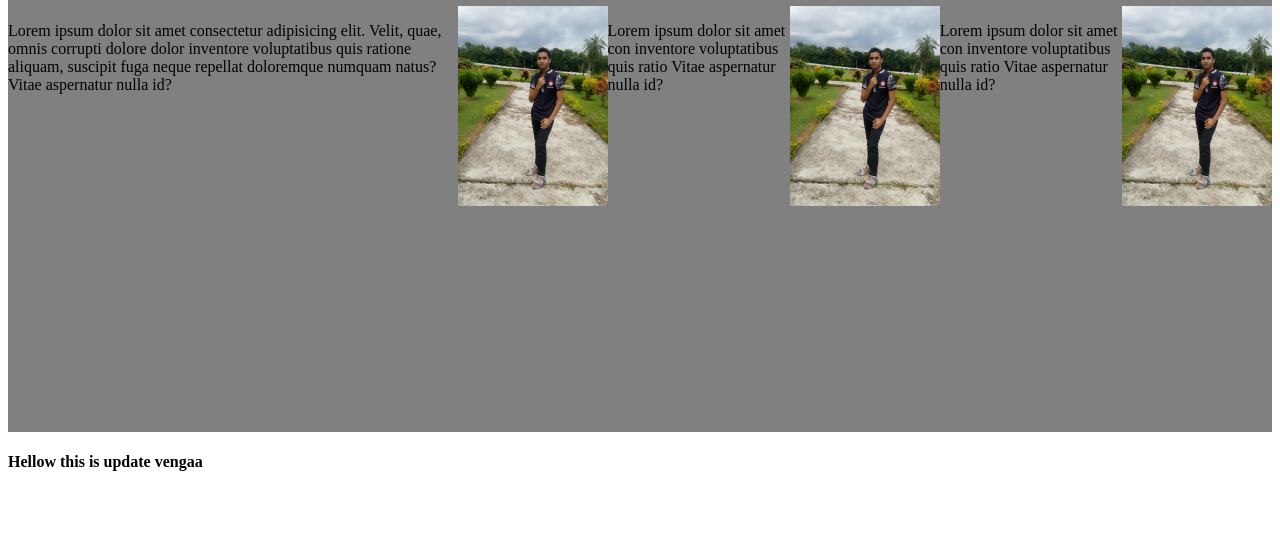
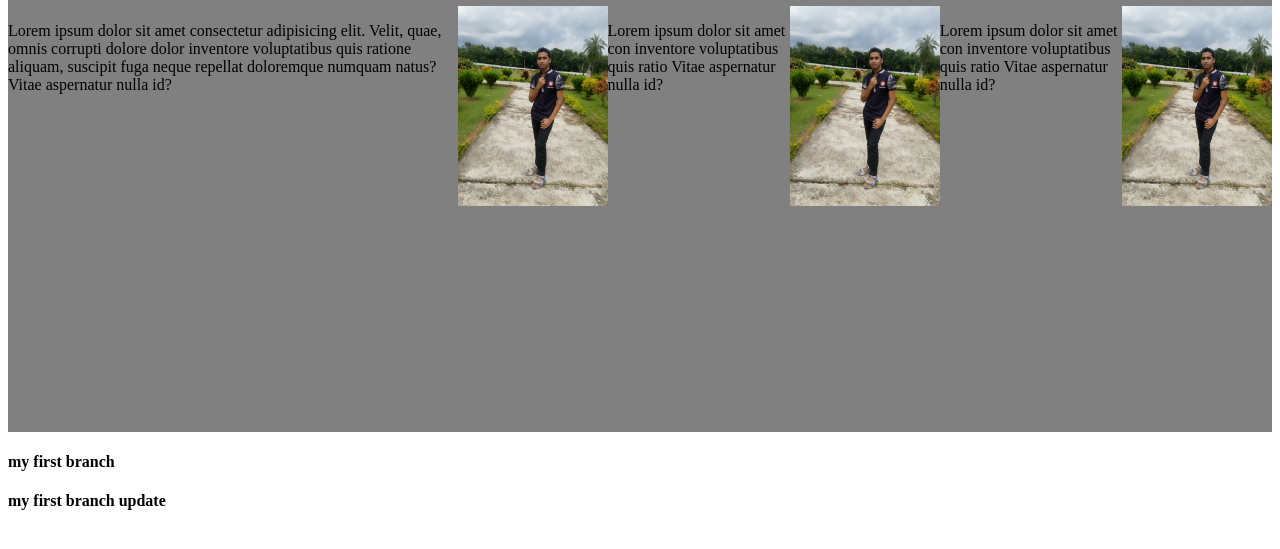
Before and after one commit to mdimran181/port-fol, a plain HTML site: page index.html in a window 1280 px wide. Shown: the part 145-694 px from the top of the page. Drawn offline with Linux system fonts and the light colour scheme.

Commit message:
update com

```diff
--- a/index.html
+++ b/index.html
@@ -71,6 +71,7 @@
             </div>
 
     </div>
-    <h4>Hellow this is update vengaa</h4>
+    <h4>my first branch</h4>
+    <h4>my first branch update</h4>
 </body>
 </html>
```
